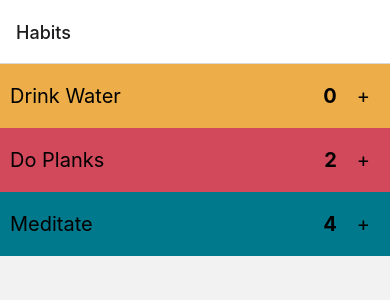
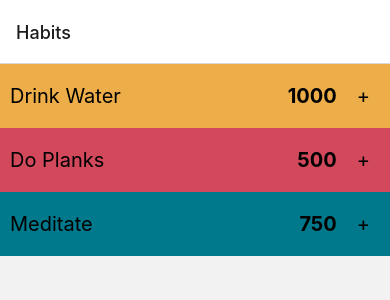
Before and after one commit to sivakar12/habit-builder-react-native, a React Native app: screen /HabitList in a window 390 px wide. Shown: the top 300 px of the page. Built offline with nearby package versions, Linux system fonts and the light colour scheme.

Commit message:
Make the intial random generation programatic

```diff
--- a/app/InitialData.ts
+++ b/app/InitialData.ts
@@ -1,49 +1,47 @@
 import dayjs from "dayjs";
-import { Habit } from "./Types";
+import { Habit, HabitLog } from "./Types";
 
+const createRandomDates = (startDate: Date, endDate: Date, n: number): Date[] => {
+    const startMillis = startDate.getTime()
+    const endMillis = endDate.getTime()
+    const intervalMillis = endMillis - startMillis
+    const outputMillis: number[] = []
+    for (let i = 0; i < n; i++) {
+        const newMillis = startMillis + intervalMillis * Math.random()
+        outputMillis.push(newMillis)
+    }
+    const dates = outputMillis.sort().map(m => new Date(m))
+    return dates
+}
 
+const dateToHabitLog = (date: Date): HabitLog => ({
+    time: date.toISOString()
+})
+
+const sampleStartDate = new Date(2020, 1, 1)
+const sampleEndDate = new Date(2021, 10, 3)
 // TODO: Refactor date transformations
 const habits: Habit[] = [
     {
         id: '1',
         name: 'Drink Water',
-        createdTime: dayjs(new Date()).toISOString(),
+        createdTime: (new Date()).toISOString(),
         archived: false,
-        logs: []
+        logs: createRandomDates(sampleStartDate, sampleEndDate, 1000).map(dateToHabitLog)
     },
     {
         id: '2',
         name: 'Do Planks',
-        createdTime: dayjs(new Date()).toISOString(),
+        createdTime: (new Date()).toISOString(),
         archived: false,
-        logs: [
-            {
-                time: dayjs(new Date(2020, 10, 5, 12, 11, 23)).toISOString()
-            },
-            {
-                time: dayjs(new Date(2020, 10, 6, 7, 10, 43)).toISOString()
-            }
-        ]
+        logs: createRandomDates(sampleStartDate, sampleEndDate, 500).map(dateToHabitLog)
     },
     {
         id: '3',
         name: 'Meditate',
-        createdTime: dayjs(new Date()).toISOString(),
+        createdTime: (new Date()).toISOString(),
         archived: false,
-        logs: [
-            {
-                time: dayjs(new Date(2020, 11, 2, 12, 11, 23)).toISOString()
-            },
-            {
-                time: dayjs(new Date(2020, 12, 2, 12, 11, 23)).toISOString()
-            },
-            {
-                time: dayjs(new Date(2020, 12, 3, 12, 34, 3)).toISOString()
-            },
-            {
-                time: dayjs(new Date(2020, 12, 4, 7, 12, 3)).toISOString()
-            }
-        ]
+        logs: createRandomDates(sampleStartDate, sampleEndDate, 750).map(dateToHabitLog)
     }
 ]
 
--- a/app/State.ts
+++ b/app/State.ts
@@ -18,14 +18,15 @@ const AppContext = React.createContext<HabitBuilderContext>({
 
 const makeInitialContextData = () => {
     const [habits, setHabits] = useState<Habit[]>(initialData)
-    useEffect(() => {
-        AsyncStorage.getItem('habitdatalogs').then(dataString => {
-            if (dataString) {
-                const dataParsed = JSON.parse(dataString) as Habit[]
-                setHabits(dataParsed)
-            }
-        })
-    }, [])
+    // TODO: Only to work on production. Disable the random generation on prod too
+    // useEffect(() => {
+    //     AsyncStorage.getItem('habitdatalogs').then(dataString => {
+    //         if (dataString) {
+    //             const dataParsed = JSON.parse(dataString) as Habit[]
+    //             setHabits(dataParsed)
+    //         }
+    //     })
+    // }, [])
     useEffect(() => {
         AsyncStorage.setItem('habitdatalogs', JSON.stringify(habits))
             .catch(() => { alert('failure to save')})
```
